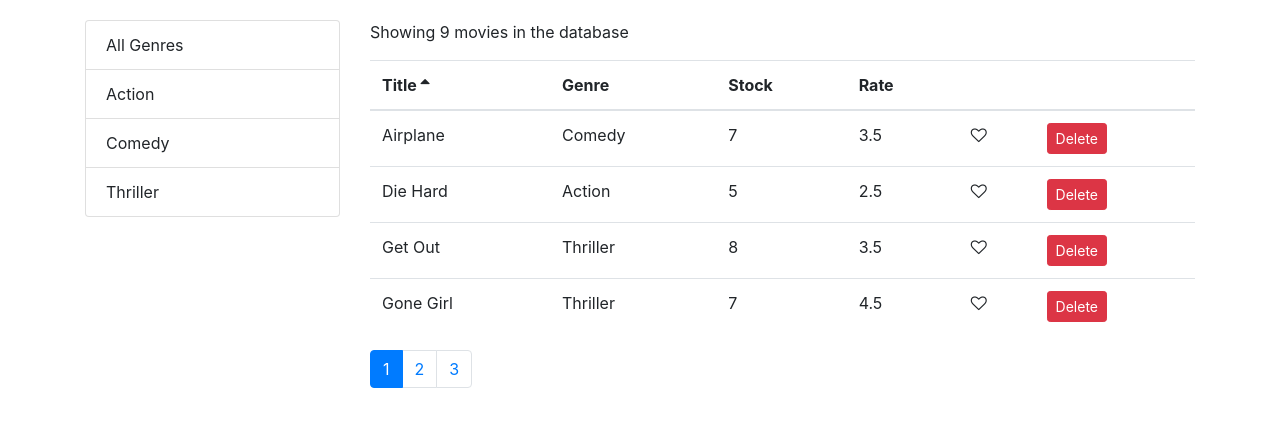
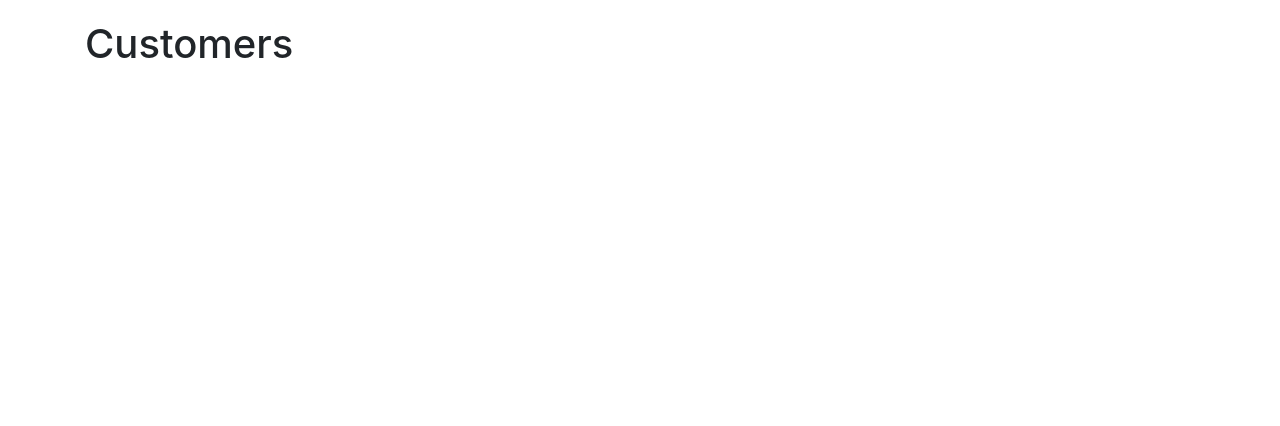
Before and after one commit to qiannyqian/react-vidly, a React (Create React App) app: page /customers in a window 1280 px wide. Shown: the top 426 px of the page. Built offline with nearby package versions, Linux system fonts and the light colour scheme.

Commit message:
Added routing and new components

```diff
--- a/src/App.js
+++ b/src/App.js
@@ -1,11 +1,22 @@
 import React from 'react';
+import { Route, Redirect, Switch } from 'react-router-dom';
 import Movies from './components/movies';
 import './App.css';
+import Rentals from './components/rentals';
+import Customers from './components/customers';
+import NotFound from './components/notFound';
 
 function App() {
   return (
     <main className="container">
-      <Movies />
+      <Switch>
+        <Route path="/movies" component={Movies} />
+        <Route path="/customers" component={Customers} />
+        <Route path="/rentals" component={Rentals} />
+        <Route path="/not-found" component={NotFound} />
+        <Redirect from="/" exact to="/movies" />
+        <Redirect to="/not-found" />
+      </Switch>
     </main>
   );
 }
--- /dev/null
+++ b/src/components/customers.jsx
@@ -0,0 +1,7 @@
+import React from 'react';
+
+const Customers = () => {
+  return <h1>Customers</h1>;
+};
+
+export default Customers;
--- /dev/null
+++ b/src/components/notFound.jsx
@@ -0,0 +1,7 @@
+import React from 'react';
+
+const NotFound = () => {
+  return <h1>Page Not Found</h1>;
+};
+
+export default NotFound;
--- /dev/null
+++ b/src/components/rentals.jsx
@@ -0,0 +1,7 @@
+import React from 'react';
+
+const Rentals = () => {
+  return <h1>Rentals</h1>;
+};
+
+export default Rentals;
--- a/src/index.js
+++ b/src/index.js
@@ -1,5 +1,6 @@
 import React from 'react';
 import ReactDOM from 'react-dom';
+import { BrowserRouter } from 'react-router-dom';
 import './index.css';
 import App from './App';
 import * as serviceWorker from './serviceWorker';
@@ -7,9 +8,9 @@ import 'bootstrap/dist/css/bootstrap.css';
 import 'font-awesome/css/font-awesome.css';
 
 ReactDOM.render(
-  <React.StrictMode>
+  <BrowserRouter>
     <App />
-  </React.StrictMode>,
+  </BrowserRouter>,
   document.getElementById('root')
 );
 
```
Also changed, not shown: src/components/movieForm.jsx (added, +7 -0 lines).
